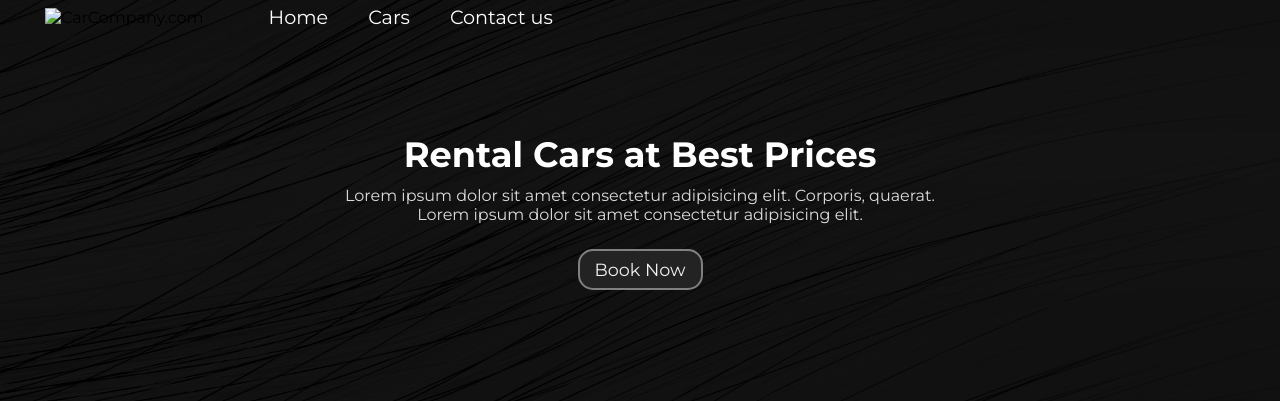
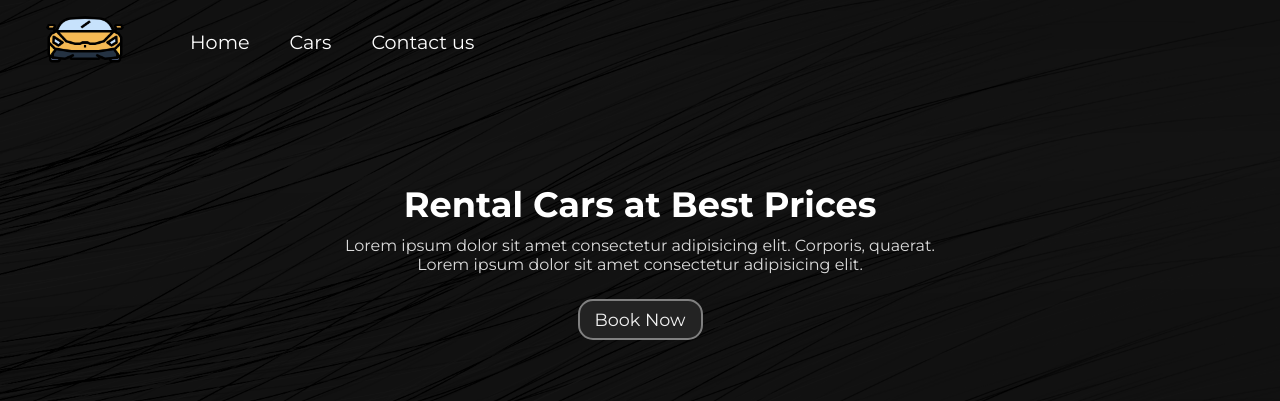
Before and after one commit to harshitbhagat10/Car-Company, a plain HTML site: page index.html in a window 1280 px wide. Shown: the top 401 px of the page. Drawn offline with Linux system fonts and the light colour scheme.

Commit message:
5th commit

```diff
--- a/index.html
+++ b/index.html
@@ -13,7 +13,7 @@
     <!-- <div class="bg"> -->
         <nav id="navbar">
             <div id="logo">
-                <img src="/CAR COMPANY/images/car.png" alt="CarCompany.com">
+                <img src="images/car.png" alt="CarCompany.com">
             </div>
             <ul>
                 <li class="item"><a href="#home">Home</a></li>
```
